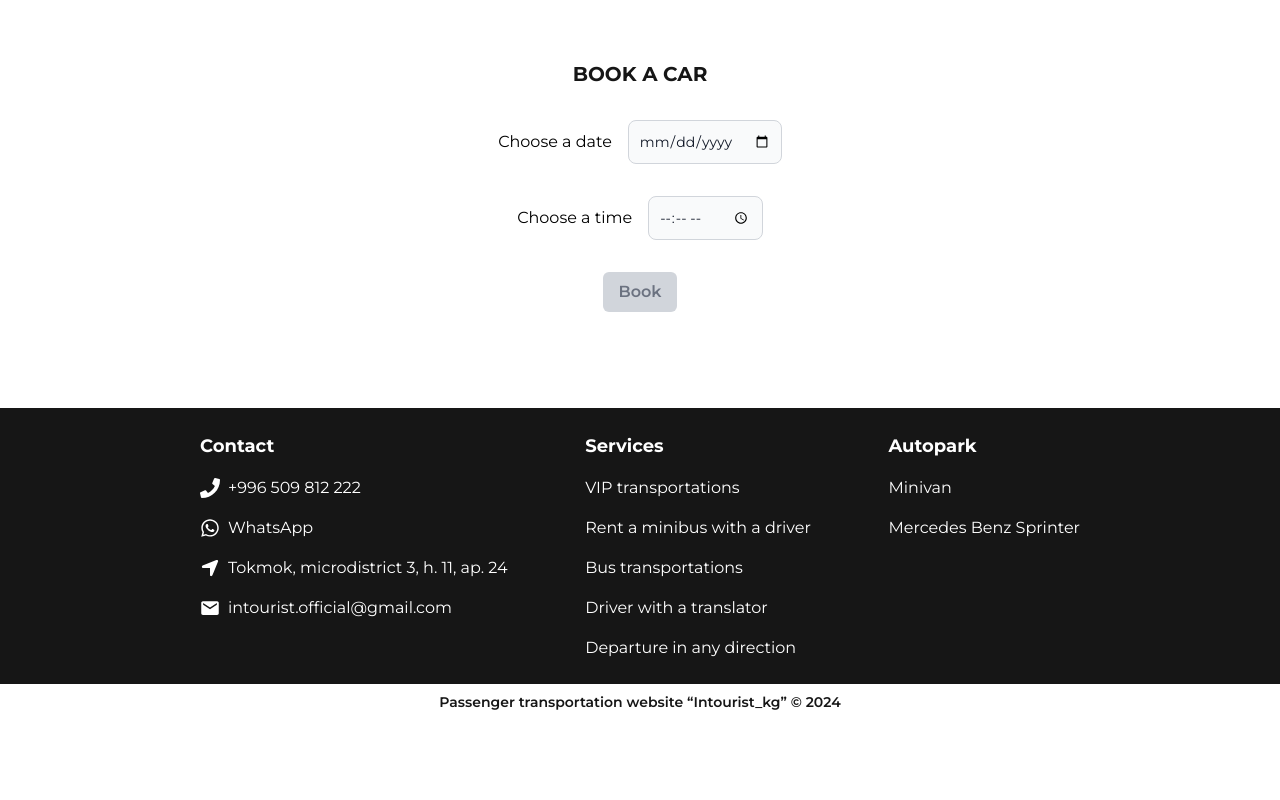
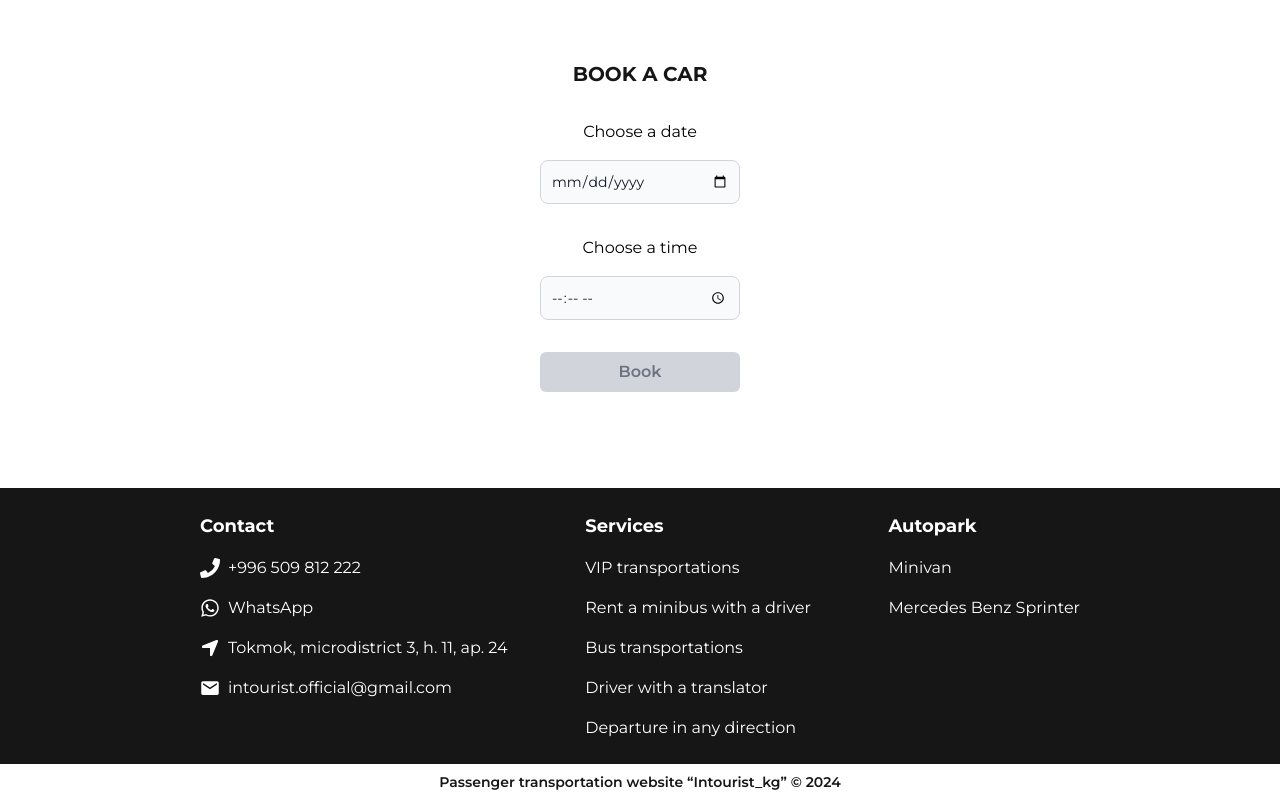
Before and after one commit to dastanhayama/intourist, a Next.js app: page /en in a window 1280 px wide. Shown: the part 3240-4040 px from the top of the page. Before the commit the page ends 3960 px from the top, so only its background shows below. Built offline with nearby package versions, Linux system fonts and the light colour scheme.

Commit message:
datepicker styles

```diff
--- a/messages/en.json
+++ b/messages/en.json
@@ -41,7 +41,8 @@
       "title": "Book a car",
       "date": "Choose a date",
       "time":"Choose a time",
-      "button":"Book"
+      "button":"Book",
+      "Whatsapp": "Hello, I want to book a car for"
     }
 
   }
--- a/messages/ru.json
+++ b/messages/ru.json
@@ -42,6 +42,7 @@
       "title": "Забронировать машину",
       "date": "Выберите дату",
       "time": "Выберите время",
-      "button": "Забронировать"
+      "button": "Забронировать",
+      "Whatsapp": "Здравствуйте, я хочу забронировать машину на"
     }
   }
--- a/src/app/components/DatePicker.tsx
+++ b/src/app/components/DatePicker.tsx
@@ -12,7 +12,7 @@ function DatePicker() {
     if (date.length !== 0 && time.length !== 0) {
       let c = moment(date).format("DD/MM/YYYY");
       window.open(
-        `https://wa.me/+996509812222?text=Здравствуйте, я хочу забронировать машину на ${c} в ${time}`,
+        `https://wa.me/+996509812222?text=${t("Whatsapp")} ${c}, ${time}`,
         "_blank"
       );
     }
@@ -22,7 +22,7 @@ function DatePicker() {
       <h1 className="text-xl font-bold uppercase text-primary text-center">
         {t("title")}
       </h1>
-      <div className="flex items-center justify-center gap-4 w-full">
+      <div className="flex flex-col items-center justify-center gap-4 w-full">
         <label htmlFor="date">{t("date")}</label>
         <input
           type="date"
@@ -30,10 +30,10 @@ function DatePicker() {
           name="date"
           value={date}
           onChange={(e) => setDate(e.target.value)}
-          className="bg-gray-50 border border-gray-300 text-gray-900 text-sm rounded-lg focus:ring-blue-500 focus:border-blue-500 block p-2.5 dark:bg-gray-700 dark:border-gray-600 dark:placeholder-gray-400 dark:text-white dark:focus:ring-blue-500 dark:focus:border-blue-500 outline-none cursor-pointer"
+          className="bg-gray-50 border border-gray-300 text-gray-900 text-sm rounded-lg focus:ring-blue-500 focus:border-blue-500 block p-2.5 dark:bg-gray-700 dark:border-gray-600 dark:placeholder-gray-400 dark:text-white dark:focus:ring-blue-500 dark:focus:border-blue-500 outline-none cursor-pointer w-[200px]"
         />
       </div>
-      <div className="flex items-center justify-center gap-4 w-full">
+      <div className="flex flex-col items-center justify-center gap-4 w-full">
         <label htmlFor="time">{t("time")}</label>
         <input
           type="time"
@@ -42,13 +42,13 @@ function DatePicker() {
           name="time"
           value={time}
           onChange={(e) => setTime(e.target.value)}
-          className="bg-gray-50 border border-gray-300 text-gray-900 text-sm rounded-lg focus:ring-blue-500 focus:border-blue-500 block p-2.5 dark:bg-gray-700 dark:border-gray-600 dark:placeholder-gray-400 dark:text-white dark:focus:ring-blue-500 dark:focus:border-blue-500 outline-none cursor-pointer"
+          className="bg-gray-50 border border-gray-300 text-gray-900 text-sm rounded-lg focus:ring-blue-500 focus:border-blue-500 block p-2.5 dark:bg-gray-700 dark:border-gray-600 dark:placeholder-gray-400 dark:text-white dark:focus:ring-blue-500 dark:focus:border-blue-500 outline-none cursor-pointer w-[200px]"
         />
       </div>
       <button
         disabled={time.length === 0 || date.length === 0}
         onClick={handleSubmit}
-        className="py-2 px-4 rounded-md bg-accent text-primary font-semibold disabled:bg-gray-300 disabled:text-gray-500">
+        className="py-2 px-4 rounded-md bg-accent text-primary font-semibold disabled:bg-gray-300 disabled:text-gray-500 w-[200px]">
         {t("button")}
       </button>
     </section>
```
